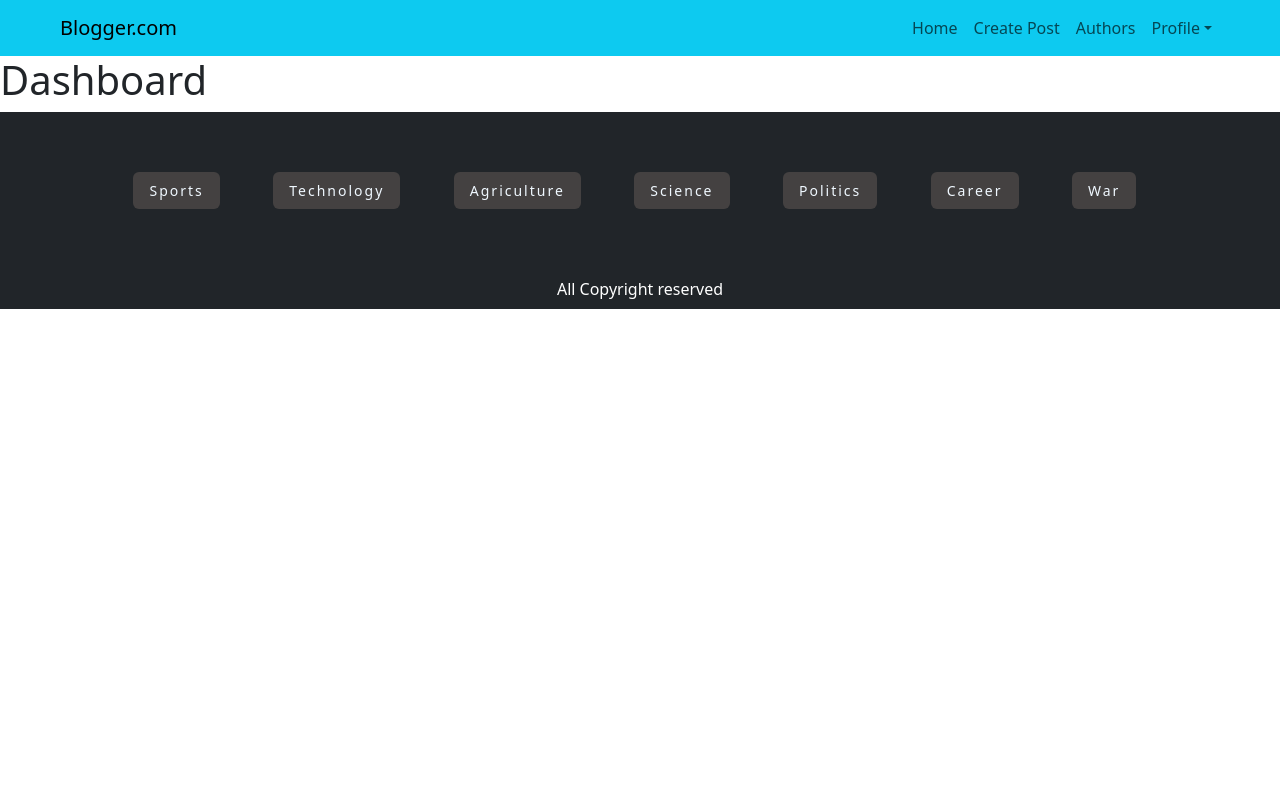
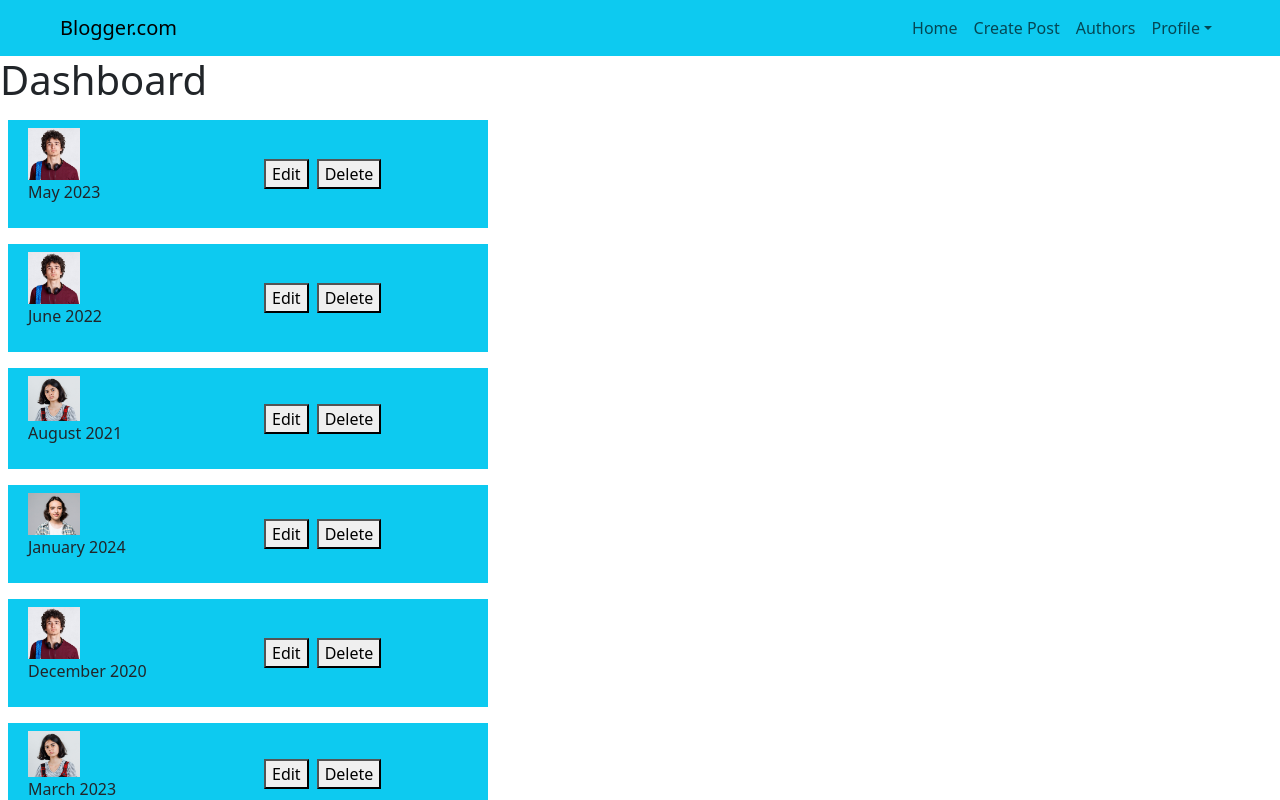
Before and after one commit to callmeVineeth/Blogger.com, a React (Create React App) app: page /dashboard in a window 1280 px wide. Shown: the top 800 px of the page. Built offline with nearby package versions, Linux system fonts and the light colour scheme.

Commit message:
dashboard component  made

```diff
--- a/src/Components/DashboardItem.jsx
+++ b/src/Components/DashboardItem.jsx
@@ -4,7 +4,7 @@ import { Row,Col } from 'react-bootstrap'
 function DashboardItem({postImg, details}) {
   return (
     <div>
-        <Row  className=' bg-info p-2 m-2 d-flex flex-row justify-content-between'>
+        <Row  className=' bg-info w-50 p-2 m-2 d-flex flex-row justify-content-between align-items-center'>
            <Col>
             <img src={postImg}  className=' w-25' alt='postsImage' />
             <p>{details}</p>
--- a/src/Components/Header.jsx
+++ b/src/Components/Header.jsx
@@ -21,6 +21,7 @@ function Header() {
             <Nav.Link as={Link} to="/authors">Authors</Nav.Link>
             <NavDropdown title="Profile" id="basic-nav-dropdown">
               <NavDropdown.Item as={Link} to="/profile/:id">My Profile</NavDropdown.Item>
+              <NavDropdown.Item as={Link} to="/dashboard">Dash board</NavDropdown.Item>
               <NavDropdown.Item as={Link} to="/create">Create Post</NavDropdown.Item>
               <NavDropdown.Item as={Link} to="/posts">Edit Post</NavDropdown.Item>
               <NavDropdown.Divider />
--- a/src/Pages/Dashboard.jsx
+++ b/src/Pages/Dashboard.jsx
@@ -4,12 +4,14 @@ import DashboardItem from '../Components/DashboardItem';
 
 function Dashboard() {
   // Make sure DummyData is an array before passing to useState
-  const initialUserData = Array.isArray(DummyData) ? DummyData : [];
+  // const initialUserData = Array.isArray(DummyData) ? DummyData : [];
 
-  const [userData, setUserData] = useState(initialUserData);
+  // const [userData, setUserData] = useState(initialUserData);
+  const [userData, setUserData] = useState(DummyData);
+   console.log(userData)
 
   return (
-    <div className=' h-50 w-75'>
+    <div className=' h-50 w-75 d-flex flex-wrap'>
       <h1>Dashboard</h1>
 
 
@@ -17,6 +19,7 @@ function Dashboard() {
       <DashboardItem key={id} postImg={user.image} details={user.Joined}/>
       ))}
 
+
     </div>
   );
 }
```
